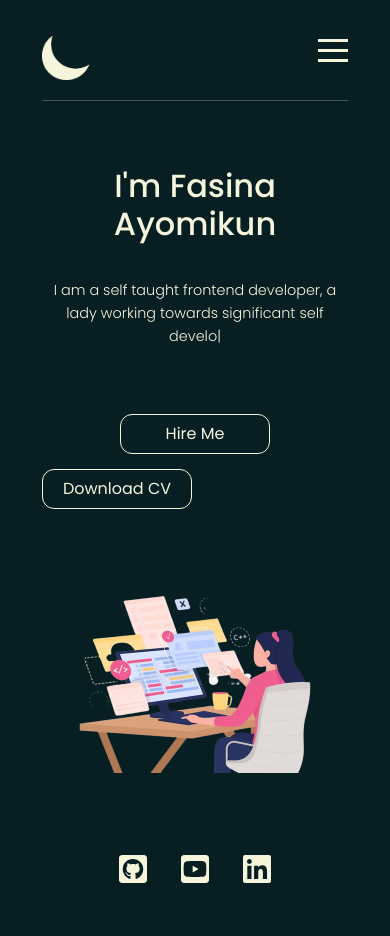
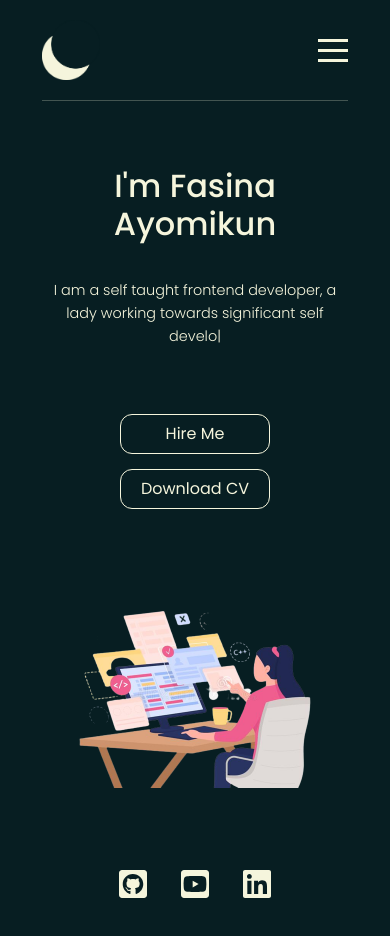
Before and after one commit to Fasina-ayomikun/My-Portfolio-2, a React (Create React App) app: page / in a window 390 px wide. Shown: the top 936 px of the page. Built offline with nearby package versions, Linux system fonts and the light colour scheme.

Commit message:
(bugFix): fix inconsistent layout issue for 'HireMeDownloadCvButtons' Component

```diff
--- a/src/index.css
+++ b/src/index.css
@@ -577,7 +577,8 @@ button {
   .home-info p {
     text-align: center;
   }
-  .home-info button {
+  .home-info button,
+  .home-info a {
     margin: 0 auto;
     display: flex;
     align-items: center;
```
